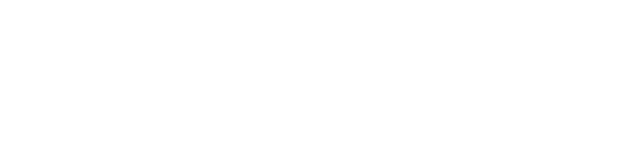
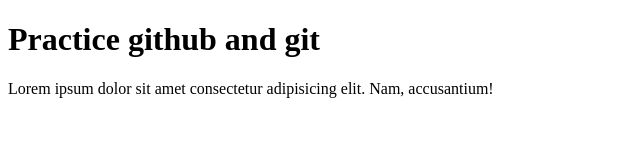
Before and after one commit to noldskie09/git-tutorial, a plain HTML site: page index.html in a window 1280 px wide. Shown: the whole page, without its empty margins (0-640 px from the left). Drawn offline with Linux system fonts and the light colour scheme.

Commit message:
add simple content in body

```diff
--- a/index.html
+++ b/index.html
@@ -7,6 +7,7 @@
     <title>git/github practice</title>
 </head>
 <body>
-
+   <h1>Practice github and git</h1>
+   <p>Lorem ipsum dolor sit amet consectetur adipisicing elit. Nam, accusantium!</p>
 </body>
 </html>
```
